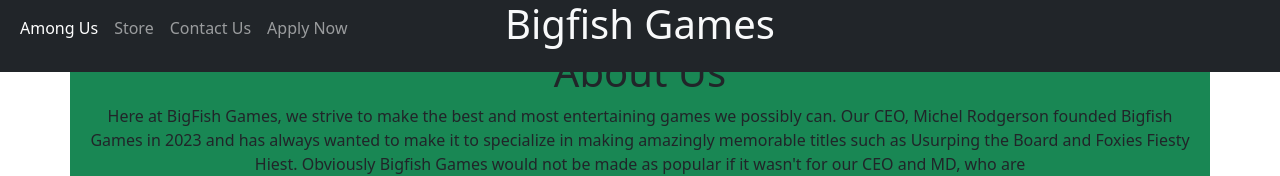
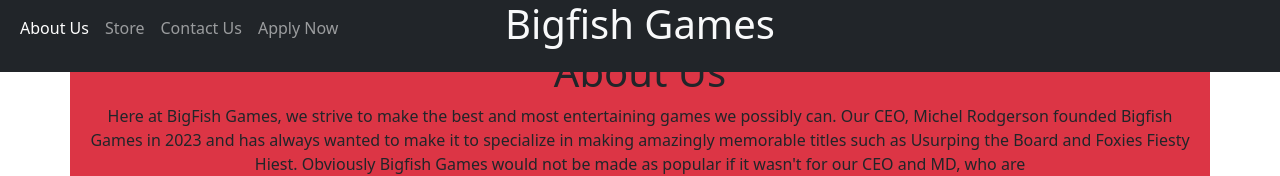
Before and after one commit to LKSayer/Source-And-Control, a plain HTML site: page Public/index.html in a window 1280 px wide. Shown: the top 176 px of the page. Drawn offline with Linux system fonts and the light colour scheme.

Commit message:
Update index.html

```diff
--- a/Public/index.html
+++ b/Public/index.html
@@ -19,7 +19,7 @@
         <div class="container-fluid">
             <ul class="navbar-nav">
 
-                <p><a class="nav-link active" href="#c1">Among Us</a></p>
+                <p><a class="nav-link active" href="#c1">About Us</a></p>
 
                 <p><a class="nav-link" href="#c2">Store</a></p>
 
@@ -30,7 +30,7 @@
             </ul>
           </div>
     </nav>
-    <div class="container mt-5 bg-success">
+    <div class="container mt-5 bg-danger">
       <h1 class="text-center">About Us</h1>
         <p class="text-center" id="c1">Here at BigFish Games, we strive to make the best and most entertaining games we possibly can. Our CEO, Michel Rodgerson founded Bigfish Games in 2023 and has always wanted to make it to specialize in making amazingly memorable titles such as Usurping the Board and Foxies Fiesty Hiest. Obviously Bigfish Games would not be made as popular if it wasn't for our CEO and MD, who are</p>
         <div class="row">
```
